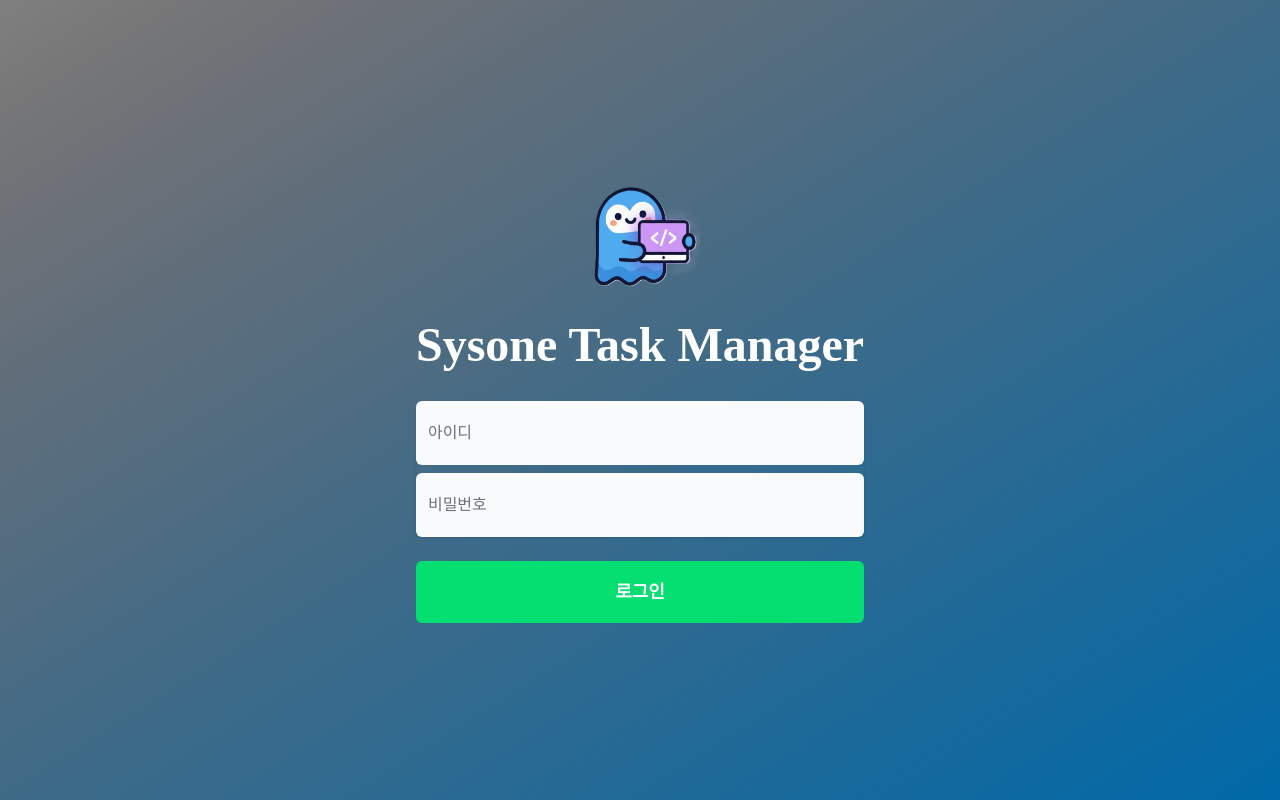
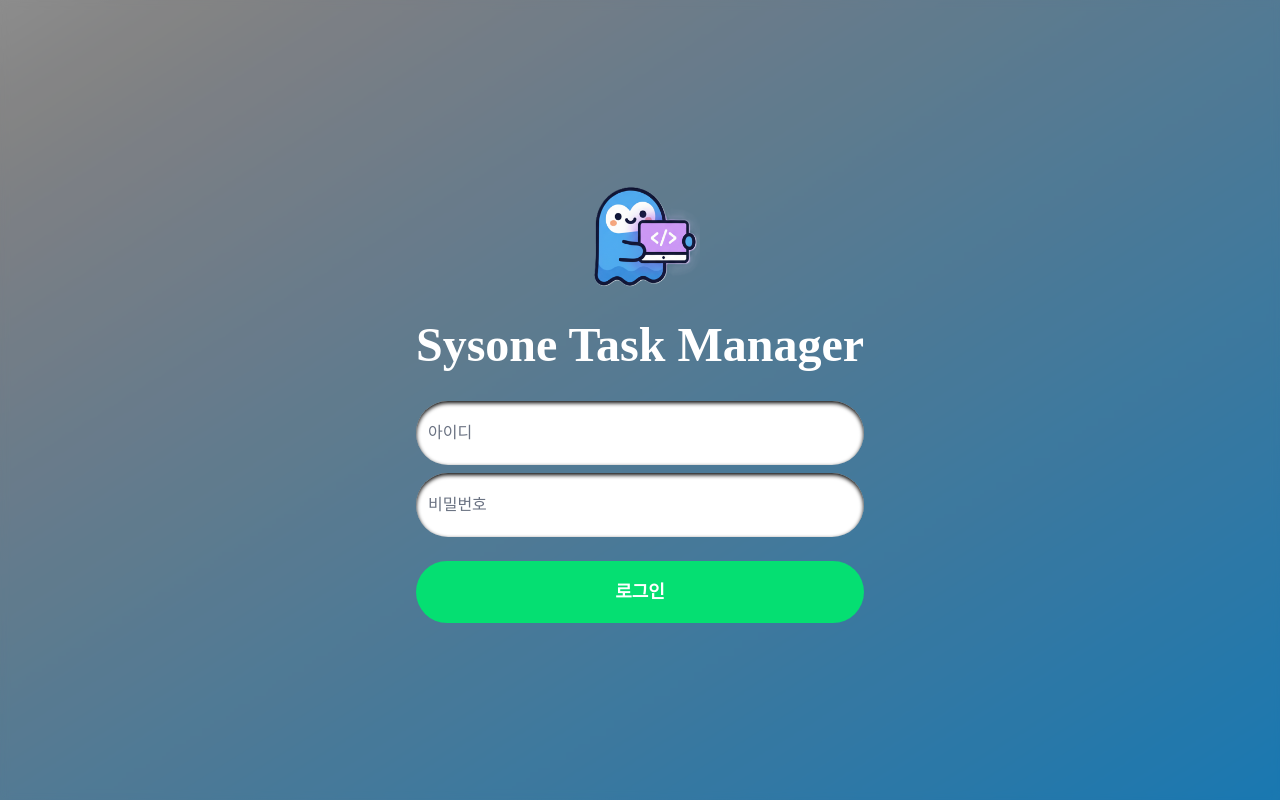
Before and after one commit to Sysone-Mini-2nd/FE, a React (Vite) app: page /login in a window 1280 px wide. Built offline with nearby package versions, Linux system fonts and the light colour scheme; a web font is replaced by a local one.

Commit message:
로그인-ui 진행중

```diff
--- a/src/index.css
+++ b/src/index.css
@@ -28,3 +28,7 @@ body {
            focus:outline-none border-1 border-white
           transition duration-100 ease-out data-closed:scale-95 data-closed:opacity-0;
 }
+
+.loginBtn {
+  @apply appearance-none bg-white duration-300 backdrop-blur-md relative inset-shadow-sm inset-shadow-black block w-full px-3 py-5 focus:outline-none placeholder-gray-500 rounded-4xl text-gray-900
+}
--- a/src/pages/Login.jsx
+++ b/src/pages/Login.jsx
@@ -1,6 +1,7 @@
 import { useState } from "react";
 import { useNavigate } from "react-router-dom";
 import { useAuth } from "../hooks/useAuth.jsx";
+import "../styles/login.css";
 
 function Login() {
   const [credentials, setCredentials] = useState({
@@ -32,7 +33,7 @@ function Login() {
   };
 
   return (
-    <div className="min-h-screen flex items-center justify-center py-12 px-4">
+    <div className="min-h-screen bg-white/10 backdrop-blur-xs flex items-center justify-center py-12 px-4">
       <div className="space-y-6 border-white rounded-md p-4">
         <div className="flex justify-center select-none">
           <img
@@ -42,12 +43,7 @@ function Login() {
           />
         </div>
         <div className="mt-4 text-center text-5xl font-extrabold select-none">
-          <span className="text-white">S</span>
-          <span className="text-white">ysone</span>
-          <span className="text-white"> T</span>
-          <span className="text-white">ask</span>
-          <span className="text-white"> M</span>
-          <span className="text-white">anager</span>
+          <span className="text-white">Sysone Task Manager</span>
         </div>
         <form className="mt-8 space-y-6" onSubmit={handleSubmit}>
           {error && (
@@ -55,32 +51,24 @@ function Login() {
               {error}
             </div>
           )}
-          <div className="rounded-md shadow-sm space-y-2 text-md">
-            <div>
-              <label htmlFor="username" className="sr-only">
-                아이디
-              </label>
+          <div className="space-y-2 text-md">
               <input
                 id="username"
                 name="username"
                 type="text"
                 required
-                className="appearance-none bg-gray-50 relative block w-full px-3 py-5 placeholder-gray-500 text-gray-900 rounded-md focus:outline-none focus:z-10"
+                className="loginBtn"
                 placeholder="아이디"
                 value={credentials.username}
                 onChange={handleInputChange}
               />
-            </div>
             <div>
-              <label htmlFor="password" className="sr-only">
-                비밀번호
-              </label>
               <input
                 id="password"
                 name="password"
                 type="password"
                 required
-                className="appearance-none bg-gray-50 relative block w-full px-3 py-5 placeholder-gray-500 rounded-md text-gray-900 focus:outline-none focus:z-10"
+                className="loginBtn"
                 placeholder="비밀번호"
                 value={credentials.password}
                 onChange={handleInputChange}
@@ -91,7 +79,7 @@ function Login() {
           <div>
             <button
               type="submit"
-              className="relative w-full flex justify-center p-4 border border-transparent text-lg font-bold rounded-md text-white focus:outline-none bg-green-400"
+              className="relative w-full flex justify-center p-4 border border-transparent text-lg font-bold rounded-4xl text-white focus:outline-none bg-green-400"
             >
               로그인
             </button>
--- /dev/null
+++ b/src/styles/login.css
@@ -0,0 +1,63 @@
+/* 간단하고 효율적인 애니메이션 */
+@keyframes gradientShift {
+  0%, 100% { background-position: 0% 50%; }
+  50% { background-position: 100% 50%; }
+}
+
+@keyframes float {
+  0%, 100% { transform: translateY(0px); }
+  50% { transform: translateY(-15px); }
+}
+
+@keyframes slideIn {
+  0% { transform: translateY(30px); opacity: 0; }
+  100% { transform: translateY(0); opacity: 1; }
+}
+
+/* 배경 그라디언트 - 더 느리고 부드럽게 */
+.gradient-bg {
+  background: linear-gradient(-45deg, #667eea, #764ba2, #4facfe, #00f2fe);
+  background-size: 300% 300%;
+  animation: gradientShift 20s ease infinite;
+}
+
+/* 텍스트 그라디언트 - 색상 수 줄임 */
+.text-gradient {
+  background: linear-gradient(45deg, #4facfe, #00f2fe, #667eea, #764ba2);
+  background-size: 200% 200%;
+  background-clip: text;
+  -webkit-background-clip: text;
+  color: transparent;
+  animation: gradientShift 12s ease infinite;
+}
+
+/* 글래스모피즘 - 간소화 */
+.glass-morphism {
+  background: rgba(255, 255, 255, 0.15);
+  backdrop-filter: blur(8px);
+  border: 1px solid rgba(255, 255, 255, 0.2);
+  box-shadow: 0 4px 16px rgba(0, 0, 0, 0.1);
+}
+
+/* 떠다니는 효과 - 더 부드럽게 */
+.floating-orb {
+  animation: float 8s ease-in-out infinite;
+}
+
+/* 슬라이드 인 */
+.slide-in {
+  animation: slideIn 0.8s ease-out forwards;
+}
+
+/* 입력 필드 효과 - 간소화 */
+.input-glow:focus {
+  box-shadow: 0 0 15px rgba(79, 172, 254, 0.4);
+  transform: translateY(-1px);
+  transition: all 0.3s ease;
+}
+
+/* 버튼 효과 - 간소화 */
+.button-hover:hover {
+  transform: translateY(-2px);
+  box-shadow: 0 6px 20px rgba(0, 0, 0, 0.2);
+}
```
